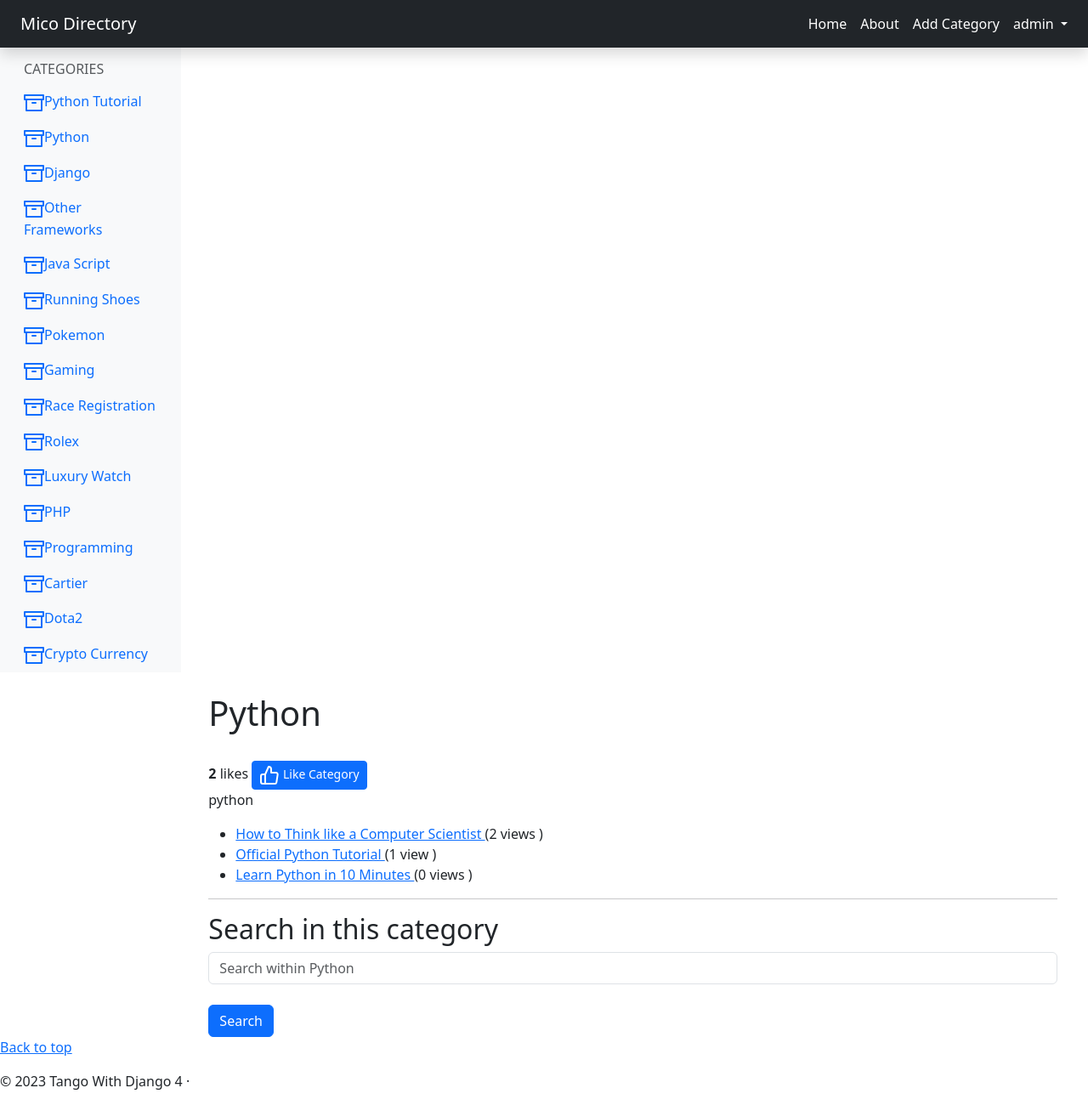
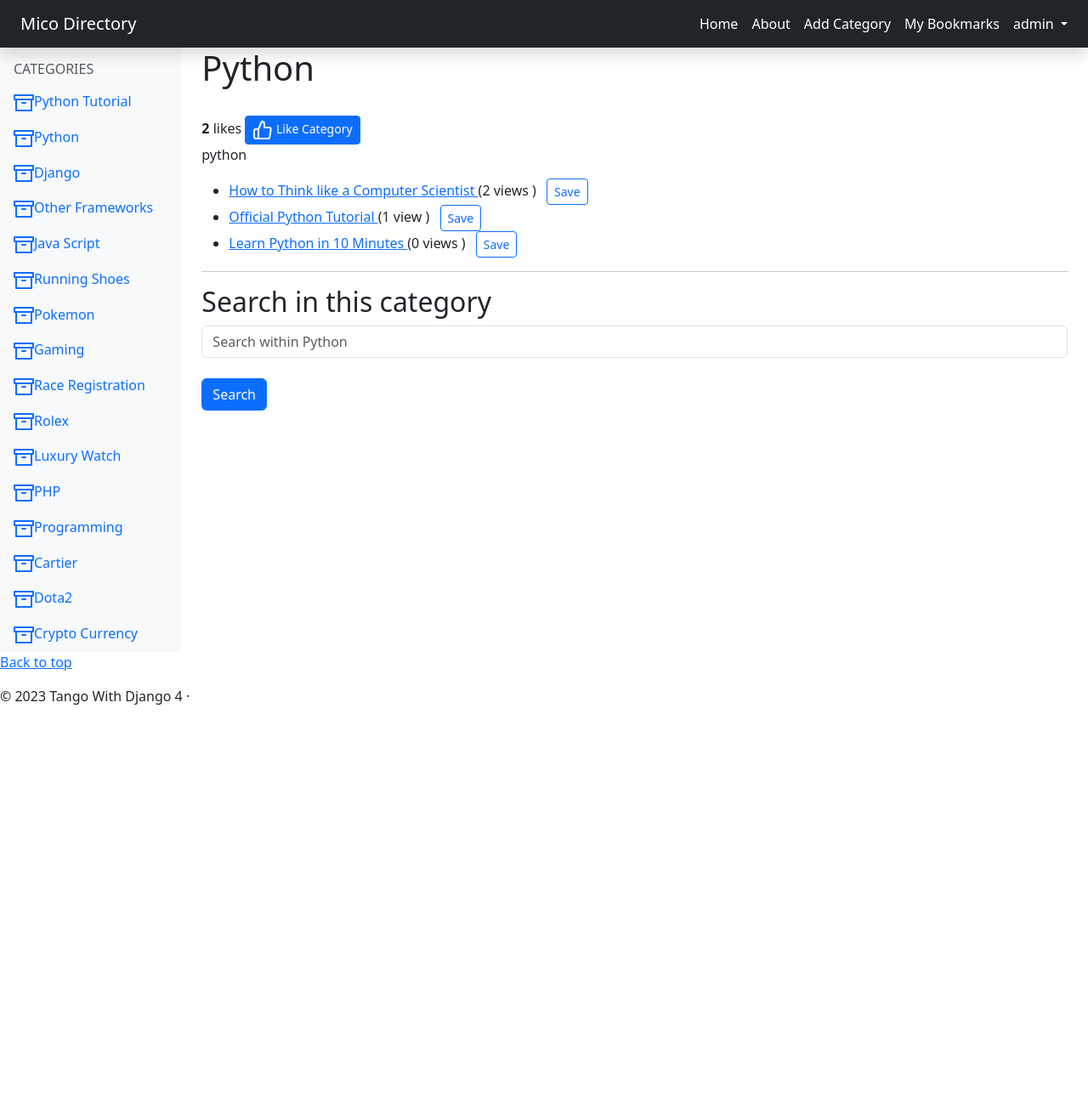
Before and after one commit to jeanjoellevillanueva/mico-training, a Django app: page /rango/category/python/ in a window 1280 px wide. Shown: the whole page at 85% size. After the commit the page ends 829 px from the top, so only its background shows below. Run offline with Django 4.2, Linux system fonts and the light colour scheme; a user stored in the database is signed in; data comes from the database, SQL or seed files in the repository; both versions use the stored data as it was after the commit.

Commit message:
Add a new feature 'Bookmark'

```diff
--- a/rango/models.py
+++ b/rango/models.py
@@ -98,3 +98,16 @@ class UserProfile(models.Model):
 
     def __str__(self):
         return self.user.username
+
+## When adding a features Step 1 (Add A Bookmark Model)
+class Bookmark(models.Model):
+    user = models.ForeignKey(User, on_delete=models.CASCADE)
+    page = models.ForeignKey(Page, on_delete=models.CASCADE)
+    date_saved = models.DateTimeField(default=timezone.now)
+
+    class Meta:
+        unique_together = ('user', 'page')
+        ordering = ['-date_saved']
+
+    def __str__(self):
+        return f'{self.user.username} saved {self.page.title}'
--- a/rango/templates/rango/base.html
+++ b/rango/templates/rango/base.html
@@ -14,7 +14,7 @@
    <!-- <link rel="canonical" href="https://getbootstrap.com/docs/5.3/examples/dashboard/"> -->
 
  <link href="https://cdn.jsdelivr.net/npm/bootstrap@5.3.0/dist/css/bootstrap.min.css" rel="stylesheet">
- <div class="row align-items-start"></div>
+
 
     <!-- Favicons -->
 <link rel="icon" href="{% static 'images/favicon.ico' %}">
@@ -72,6 +72,12 @@
       <li class="nav-item">
         <a class="nav-link text-white" href="{% url 'rango:add_category' %}">
           Add Category
+        </a>
+      </li>
+  <!-- When adding a features Step 9 (Add Navbar Link) -->
+      <li class="nav-item">
+        <a class="nav-link text-white" href="{% url 'rango:bookmarks' %}">
+          My Bookmarks
         </a>
       </li>
 
@@ -143,10 +149,11 @@
   </ul>
 </header>
 
-<div class="container-fluid">
+<div class="container-fluid px-0">
 
-  <div class="row">
-    <nav id="sidebarMenu" class="col-md-3 col-lg-2 d-md-block bg-light sidebar collapse">
+  <div class="row g-0">
+    <nav id="sidebarMenu"
+      class="col-md-3 col-lg-2 d-md-block bg-light sidebar collapse">
         <!--
           <div class="p-3">
               <input type="search"
@@ -167,6 +174,7 @@
           </div>
 
         </div>
+      </nav>
 
   <!--
         <ul class="nav flex-column">
@@ -187,10 +195,8 @@
         <!-- SIDEBAR -->
 
 
-    </div>
-    </nav>
 
-    <main class="col-md-9 ms-sm-auto col-lg-10 px-md-4 pt-4">
+    <main class="col-md-9 ms-sm-auto col-lg-10 px-md-4">
 
         {% block body_block %}
         {% endblock %}
--- a/rango/templates/rango/category.html
+++ b/rango/templates/rango/category.html
@@ -48,6 +48,13 @@
                                     views
                                 {% endif %}
                                 )
+                                    <!-- When adding a features Step 7 (Add Save Button In Category Page)-->
+                                {% if user.is_authenticated %}
+                                    <a href="{% url 'rango:save_bookmark' %}?page_id={{ page.id }}"
+                                    class="btn btn-outline-primary btn-sm ms-2">
+                                        Save
+                                    </a>
+                                {% endif %}
                             </li>
                         {% endfor %}
                     </ul>
--- a/rango/templates/rango/index.html
+++ b/rango/templates/rango/index.html
@@ -70,7 +70,7 @@
 
 </div>
 
-<div class="row mt-4 g-4">
+<div id="categories-section" class="row mt-4 g-4">
 
     <!-- LEFT: Trending Categories -->
     <div class="col-md-6">
--- a/rango/urls.py
+++ b/rango/urls.py
@@ -57,4 +57,9 @@ urlpatterns = [
     path('suggest/', views.CategorySuggestionView.as_view(), name='suggest'),
 
     path('search_add_page/', views.SearchAddPageView.as_view(), name='search_add_page'),
+
+# When adding a features Step 6 (Add URLS)
+    path('save_bookmark/', views.SaveBookmarkView.as_view(), name='save_bookmark'),
+
+    path('bookmarks/', views.MyBookmarksView.as_view(), name='bookmarks')
 ]
--- a/rango/views.py
+++ b/rango/views.py
@@ -13,7 +13,7 @@ from django.contrib.auth.models import User
 
 from datetime import datetime
 
-from rango.models import Category, Page, UserProfile
+from rango.models import Category, Page, UserProfile, Bookmark
 from rango.forms import CategoryForm, PageForm, UserForm, UserProfileForm
 from rango.search import run_query
 
@@ -487,3 +487,39 @@ class SearchAddPageView(View):
 
         pages = Page.objects.filter(category=category).order_by('-views')
         return render(request, 'rango/page_listing.html', {'pages': pages})
+
+
+
+# When adding a features Step 3 (import the feature created)
+# When adding a features Step 4 (add save bookmark view)
+
+class SaveBookmarkView(View):
+    @method_decorator(login_required)
+    def get(self, request):
+        page_id = request.GET.get('page_id')
+
+        try:
+            page = Page.objects.get(id=page_id)
+        except Page.DoesNotExist:
+            return redirect('rango:index')
+
+        Bookmark.objects.get_or_create(
+            user=request.users,
+            page=page
+        )
+
+        return redirect(
+            reverse('rango:show_category',
+                    kwargs={'category_name_slug': page.category.slug})
+        )
+
+# When adding a features Step 5 (Add My Bookmarks View)
+
+class MyBookmarksView(View):
+    @method_decorator(login_required)
+    def get (self, request):
+        bookmarks = Bookmark.objects.filter(user=request.user)
+
+        return render(request, 'rango/bookmarks.html', {
+            'bookmarks': bookmarks
+        })
```
Also changed, not shown: rango/admin.py (+8 -2 lines), rango/templates/rango/bookmarks.html (added, +36 -0 lines), db.sqlite3, rango/migrations/0008_bookmark.py (added). Lines whose indentation alone changed are shown as unchanged.
